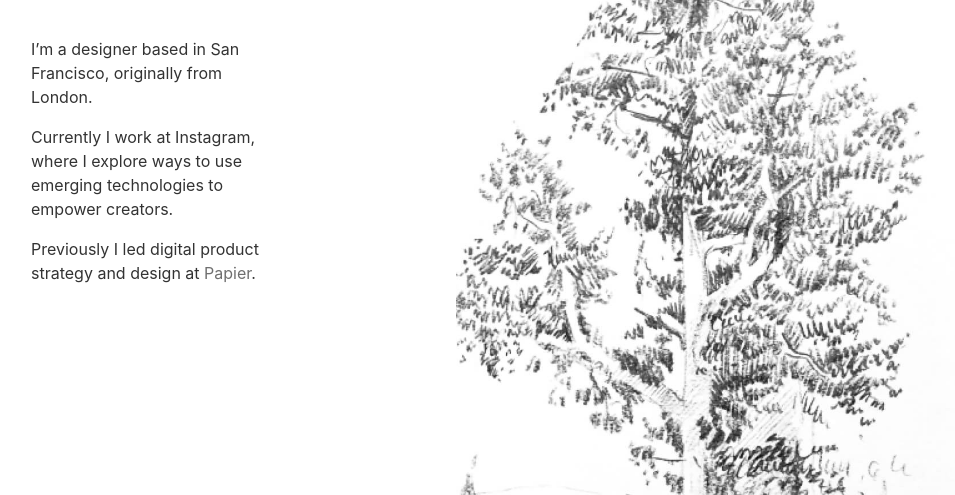
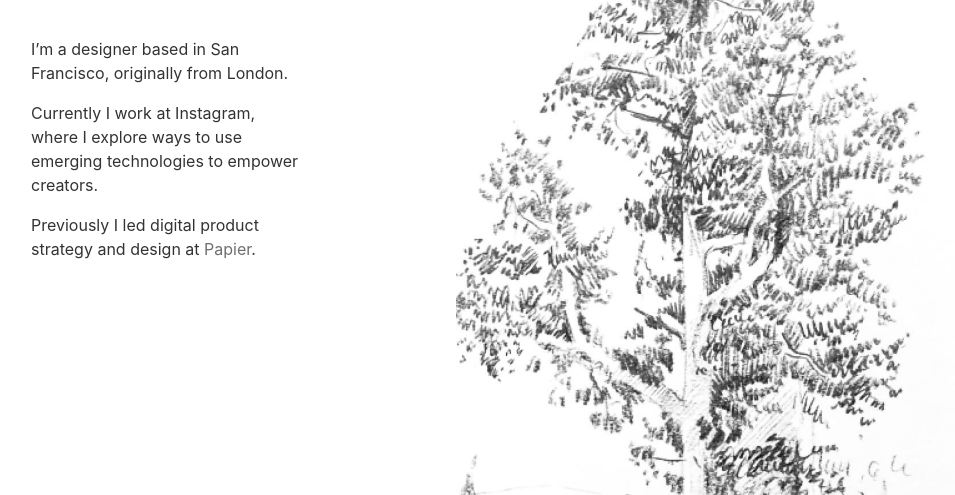
Before and after one commit to gshapter/simple-site, a plain HTML site: page index.html in a window 1280 px wide. Shown: the part 305-800 px from the top of the page, without its empty margins (225-1180 px from the left). Drawn offline with Linux system fonts and the light colour scheme.

Commit message:
Update styles.css

```diff
--- a/styles.css
+++ b/styles.css
@@ -37,7 +37,7 @@ a:hover {
 }
 
 .text-container {
-  width: 256px;
+  width: 270px;
   position: absolute;
   left: 20%;
   top: 30%;
```
